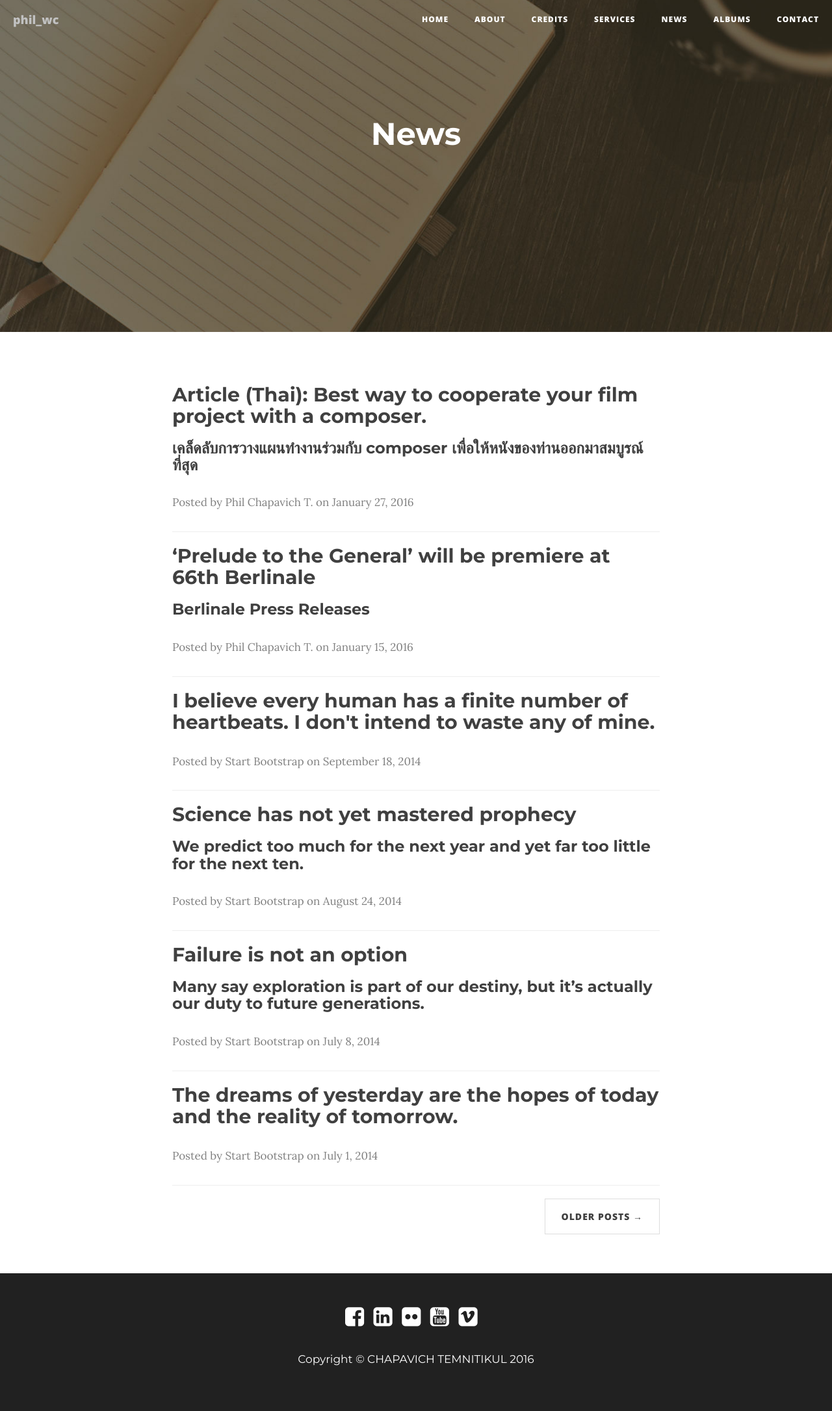
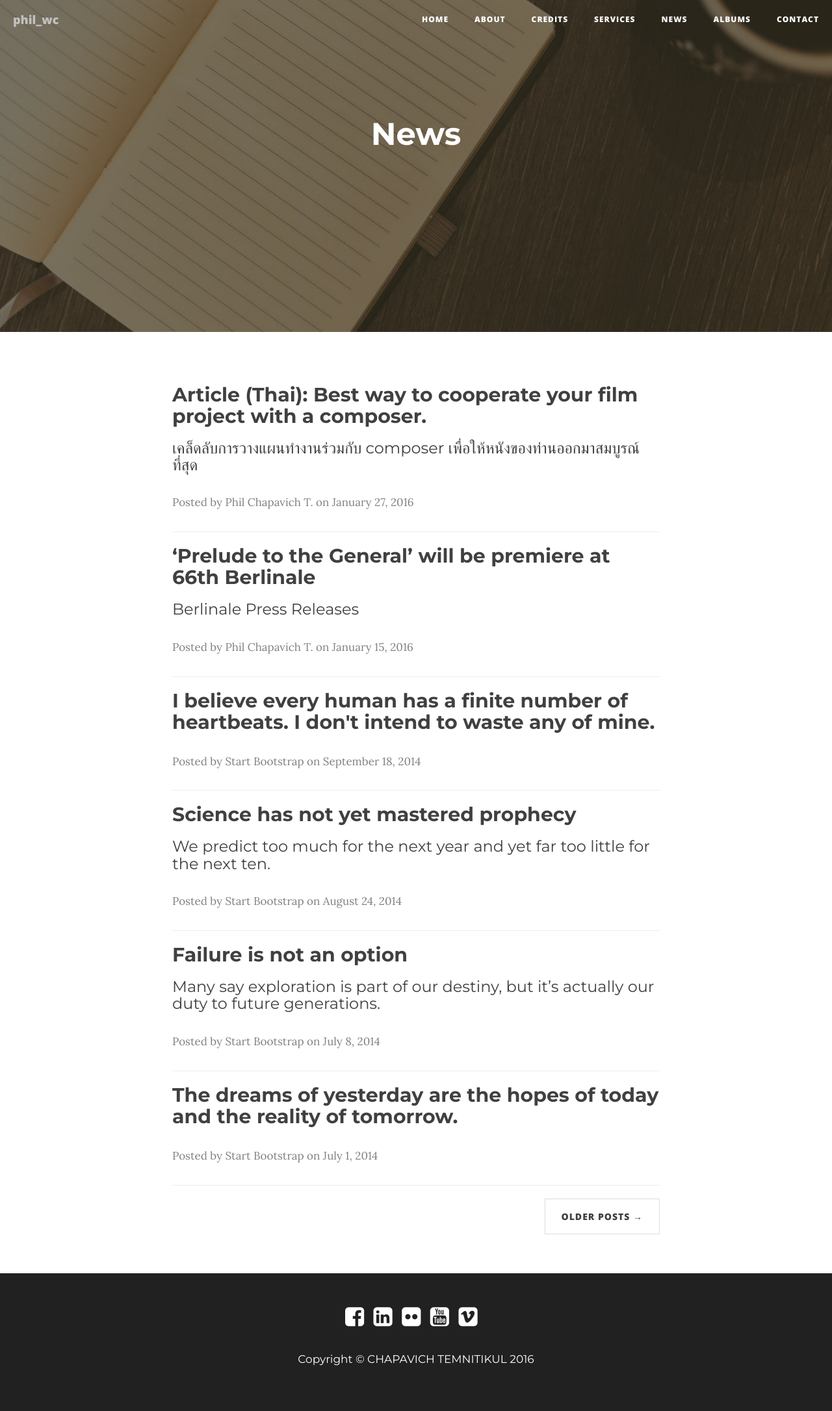
Before and after one commit to phil-wc/phil-wc.github.io, a Jekyll site: the page built from news/index.html, in a window 1280 px wide. Shown: the whole page at 65% size. Built offline with Jekyll 4.4.1, drawn with Linux system fonts in a browser that asks for light colours; nearby versions of some CDN libraries; the list of posts is cut into pages by our own code.

Commit message:
Updated complied stylesheet. font-weight changed on subheading, news post item subheading

```diff
--- a/assets/css/main.css
+++ b/assets/css/main.css
@@ -259,7 +259,7 @@ a.button-solid-black:hover, a.button-solid-black:focus {
       .intro-header .site-heading h1, .home-header .site-heading h1, .post-header .site-heading h1, .intro-header .post-heading h1, .home-header .post-heading h1, .post-header .post-heading h1, .intro-header .page-heading h1, .home-header .page-heading h1, .post-header .page-heading h1 {
         font-size: 48px; } }
   .intro-header .post-heading .subheading, .home-header .post-heading .subheading, .post-header .post-heading .subheading {
-    font-weight: 600;
+    font-weight: 400;
     margin: 10px 0 30px; }
   .intro-header .post-heading .meta, .home-header .post-heading .meta, .post-header .post-heading .meta {
     font-size: 20px;
@@ -481,6 +481,8 @@ footer {
   .news .post-preview a:hover, .news .post-preview a:focus {
     color: #3384a0;
     text-decoration: none; }
+  .news .post-preview a .post-subtitle {
+    font-weight: 400; }
 .news .post-preview .post-meta {
   color: #808080; }
 
```
